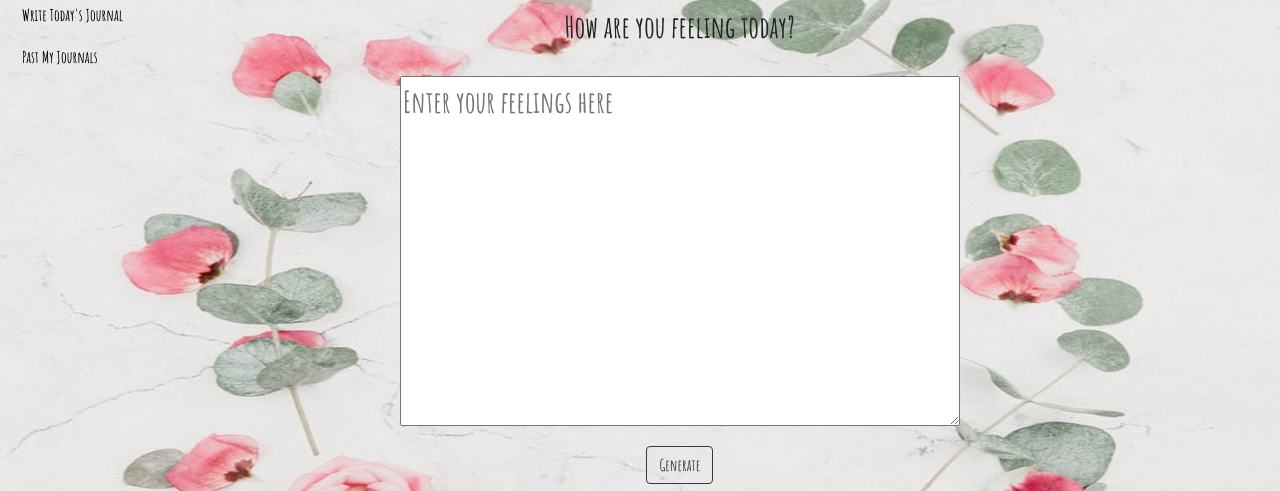
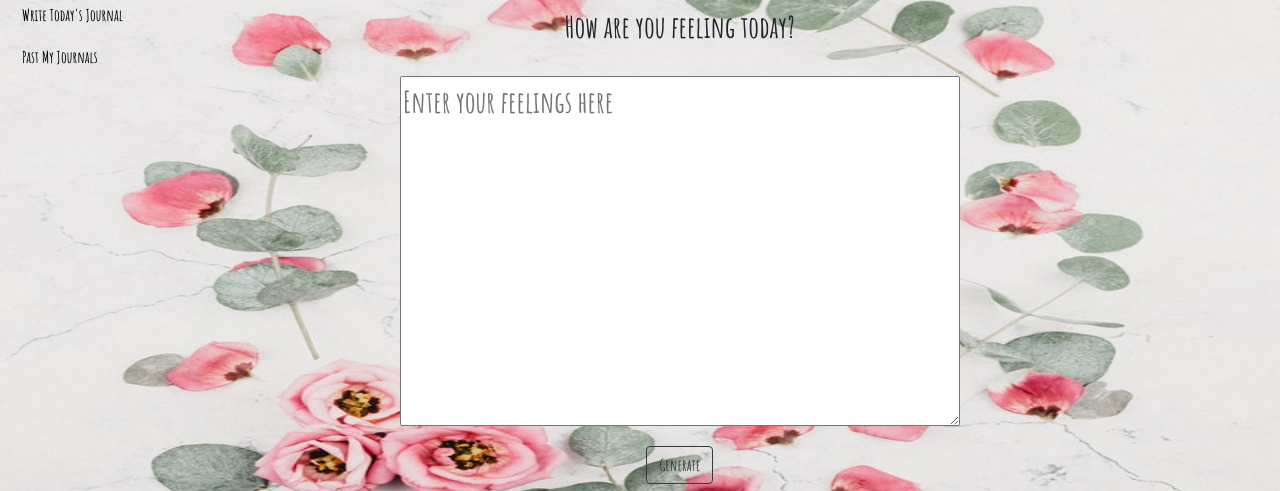
Before and after one commit to jiwon-seattle/My-Daily-Journal, a website: page website/index.html in a window 1280 px wide. Shown: the part 76-567 px from the top of the page. Drawn offline with nearby package versions, Linux system fonts and the light colour scheme; some icons are missing; a web font is replaced by a local one.

Commit message:
modified css

```diff
--- a/website/css/style.css
+++ b/website/css/style.css
@@ -21,7 +21,7 @@
 
 body {
   width: 100%;
-  min-height: 800px;
+  min-height: 100%;
   height: auto;
   background: url(../img/flower.jpg);
   background-size: 100% 100%;
```
